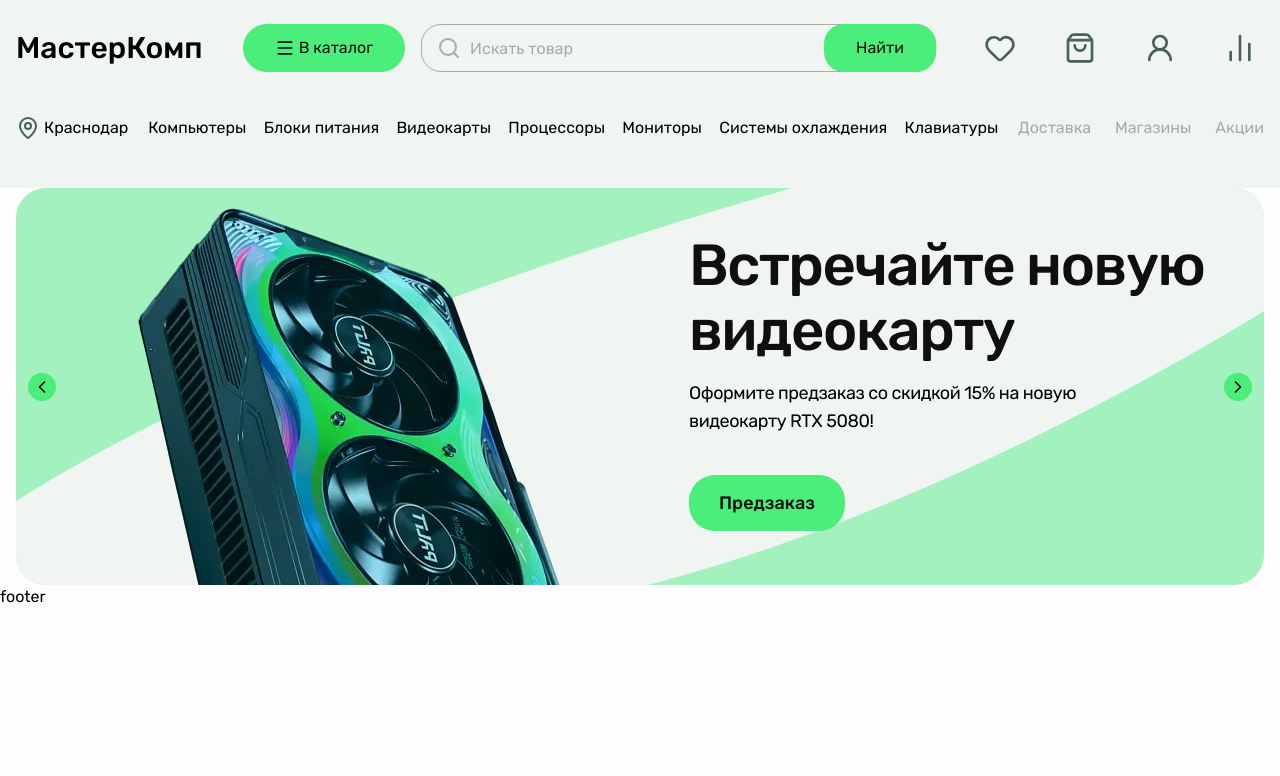
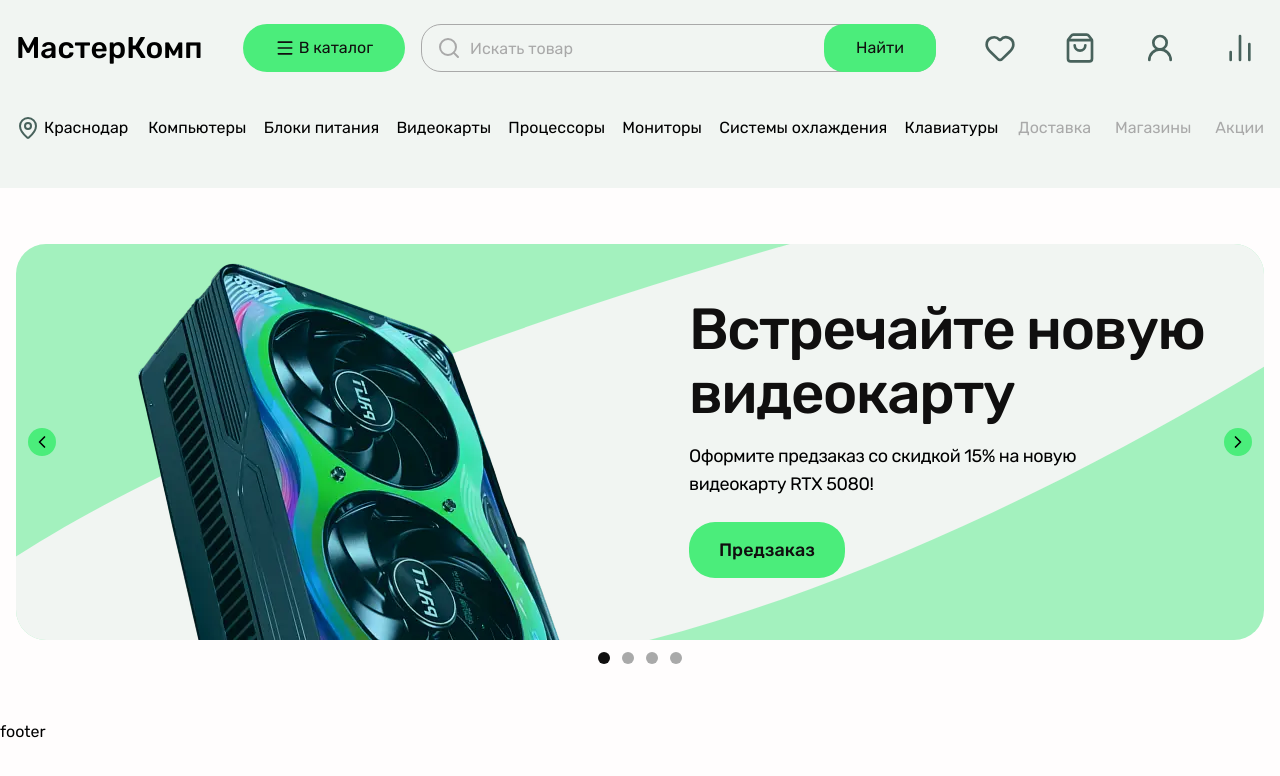
Before and after one commit to Derikenot/master-comp, a React (Vite) app: page / in a window 1280 px wide. Shown: the top 776 px of the page. Built offline with nearby package versions, Linux system fonts and the light colour scheme.

Commit message:
feat(hero): add slider pagination with a11y support. Finish hero section

```diff
--- a/src/shared/ui/index.ts
+++ b/src/shared/ui/index.ts
@@ -4,3 +4,4 @@
 export { Slider } from './slider/Slider';
 export { BannerShapeTop } from './icons/BannerShapeTop';
 export { SliderButton } from './slider-button/SliderButton';
+export { PaginationDot } from './pagination-dot/PaginationDot';
--- /dev/null
+++ b/src/shared/ui/pagination-dot/PaginationDot.tsx
@@ -0,0 +1,35 @@
+import { cn } from '@/shared/lib';
+import type { AriaAttributes } from 'react';
+
+interface PaginationDotProps {
+  isActive?: boolean;
+  classname?: string;
+  onClick: () => void;
+  ariaLabel: string;
+  ariaCurrent: AriaAttributes['aria-current'];
+  ariaControls: string;
+}
+
+export const PaginationDot = ({
+  isActive,
+  classname,
+  onClick,
+  ariaLabel,
+  ariaCurrent,
+  ariaControls,
+}: PaginationDotProps) => {
+  return (
+    <button
+      className={cn(
+        'bg-dark-gray w-3 h-3 rounded-full cursor-pointer',
+        isActive && 'bg-black',
+        classname,
+      )}
+      type="button"
+      onClick={onClick}
+      aria-label={ariaLabel}
+      aria-current={ariaCurrent}
+      aria-controls={ariaControls}
+    ></button>
+  );
+};
--- a/src/shared/ui/slider-button/SliderButton.tsx
+++ b/src/shared/ui/slider-button/SliderButton.tsx
@@ -11,7 +11,7 @@
   return (
     <button
       type="button"
-      className={cn('hidden sm:block z-20 cursor-pointer', classname)}
+      className={cn('hidden md:block z-20 cursor-pointer', classname)}
       onClick={onClick}
     >
       {dir === 'left' ? <ChevronLeft size={20} /> : <ChevronRight size={20} />}
--- a/src/widgets/hero/index.ts
+++ b/src/widgets/hero/index.ts
@@ -1,3 +1,4 @@
 export { Hero } from './ui/Hero';
 export { HeroBanner } from './ui/HeroBanner';
 export { HeroSliderButton } from './ui/HeroSliderButton';
+export { HeroPagination } from './ui/HeroPagination';
--- a/src/widgets/hero/ui/Hero.tsx
+++ b/src/widgets/hero/ui/Hero.tsx
@@ -1,18 +1,20 @@
 import { Slider } from '@/shared/ui';
 import { BANNERS } from '@/widgets/hero/config/banners.ts';
-import { HeroBanner } from '@/widgets/hero';
+import { HeroBanner, HeroPagination } from '@/widgets/hero';
 import { SwiperSlide } from 'swiper/react';
 
 export const Hero = () => {
   return (
-    <section>
+    <section className="py-14">
       <div className="fluid-container">
         <Slider slidesPerView={1} spaceBetween={40}>
-          {BANNERS.map((banner) => (
-            <SwiperSlide key={banner.buttonHref}>
+          {BANNERS.map((banner, index) => (
+            <SwiperSlide id={`slide-${index}`} key={banner.buttonHref}>
               <HeroBanner banner={banner} />
             </SwiperSlide>
           ))}
+
+          <HeroPagination />
         </Slider>
       </div>
     </section>
--- a/src/widgets/hero/ui/HeroBanner.tsx
+++ b/src/widgets/hero/ui/HeroBanner.tsx
@@ -22,7 +22,7 @@
           {title}
         </h2>
         <p className="text-sm md:text-base lg:text-lg tracking-tight max-w-100">{description}</p>
-        <ButtonLink className="mt-6 lg:mt-10 mb-2" to={buttonHref}>
+        <ButtonLink className="mt-6 mb-2" to={buttonHref}>
           {buttonLabel}
         </ButtonLink>
       </div>
--- /dev/null
+++ b/src/widgets/hero/ui/HeroPagination.tsx
@@ -0,0 +1,31 @@
+import { BANNERS } from '@/widgets/hero/config/banners.ts';
+import { PaginationDot } from '@/shared/ui';
+import { useEffect, useState } from 'react';
+import { useSwiper } from 'swiper/react';
+
+export const HeroPagination = () => {
+  const swiper = useSwiper();
+  const [activeIndex, setActiveIndex] = useState(0);
+
+  useEffect(() => {
+    swiper.on('slideChange', () => setActiveIndex(swiper.activeIndex));
+    return () => swiper.off('slideChange');
+  }, [swiper]);
+
+  return (
+    <nav className="mt-3 hidden md:block" aria-label="Навигация по слайдам">
+      <ul className="flex justify-center gap-3">
+        {BANNERS.map((_, index) => (
+          <PaginationDot
+            key={index}
+            isActive={index === activeIndex}
+            onClick={() => swiper.slideTo(index)}
+            ariaLabel={`Перейти к слайду ${index + 1}`}
+            ariaCurrent={index === activeIndex ? 'true' : undefined}
+            ariaControls={`slide-${index}`}
+          />
+        ))}
+      </ul>
+    </nav>
+  );
+};
```
